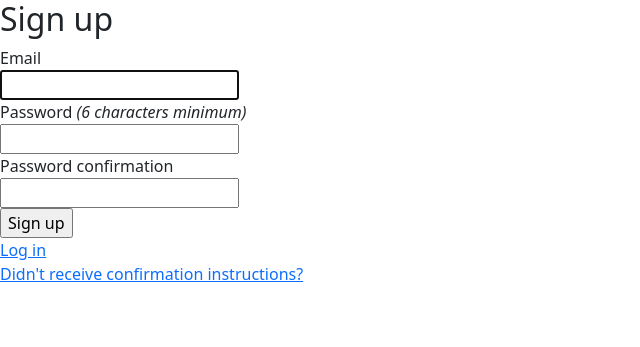
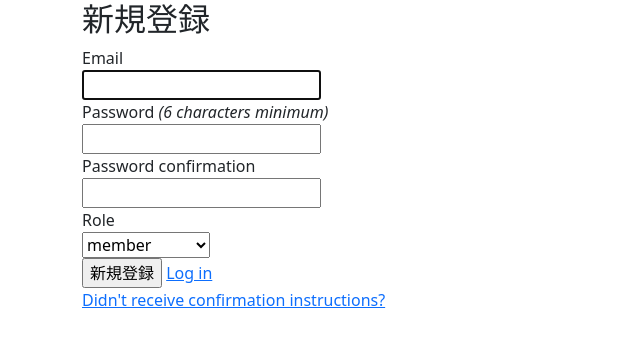
Before and after one commit to myPERislow/takugraph, a Rails app: page /users/sign_up in a window 1280 px wide. Shown: the top 347 px of the page, without its empty margins (0-640 px from the left). Run offline with Rails 7, Linux system fonts and the light colour scheme; style sheets or scripts are compiled from the project's sources; parts of the project's set-up code (start-up, migrations or seed data) failed here and were passed over; some libraries are stand-ins or nearby versions.

Commit message:
新規登録時にroleを選択する機能を追加

```diff
--- a/app/views/devise/registrations/new.html.erb
+++ b/app/views/devise/registrations/new.html.erb
@@ -1,14 +1,15 @@
-<h2>Sign up</h2>
+<div class="container" >
+<h2>新規登録</h2>
 
 <%= form_for(resource, as: resource_name, url: registration_path(resource_name)) do |f| %>
   <%= devise_error_messages! %>
-
-  <div class="field">
+<form>
+  <div class="field form-group">
     <%= f.label :email %><br />
     <%= f.email_field :email, autofocus: true, autocomplete: "email" %>
   </div>
 
-  <div class="field">
+  <div class="field form-group">
     <%= f.label :password %>
     <% if @minimum_password_length %>
     <em>(<%= @minimum_password_length %> characters minimum)</em>
@@ -16,14 +17,20 @@
     <%= f.password_field :password, autocomplete: "off" %>
   </div>
 
-  <div class="field">
+  <div class="field form-group">
     <%= f.label :password_confirmation %><br />
     <%= f.password_field :password_confirmation, autocomplete: "off" %>
   </div>
 
+  <div class="field">
+    <%= f.label :role %><br />
+    <%= f.select :role ,{'administer' => 'admin','photographer' => 'photographer', 'member' => 'member'}, :selected => 'member', :include_blank => false, autofocus: true, class: 'form-control'%>
+  </div>
+
   <div class="actions">
-    <%= f.submit "Sign up" %>
+    <%= f.submit "新規登録" %>
+    <%= render "devise/shared/links" %>
   </div>
+</form>
 <% end %>
-
-<%= render "devise/shared/links" %>
+</div>
```
